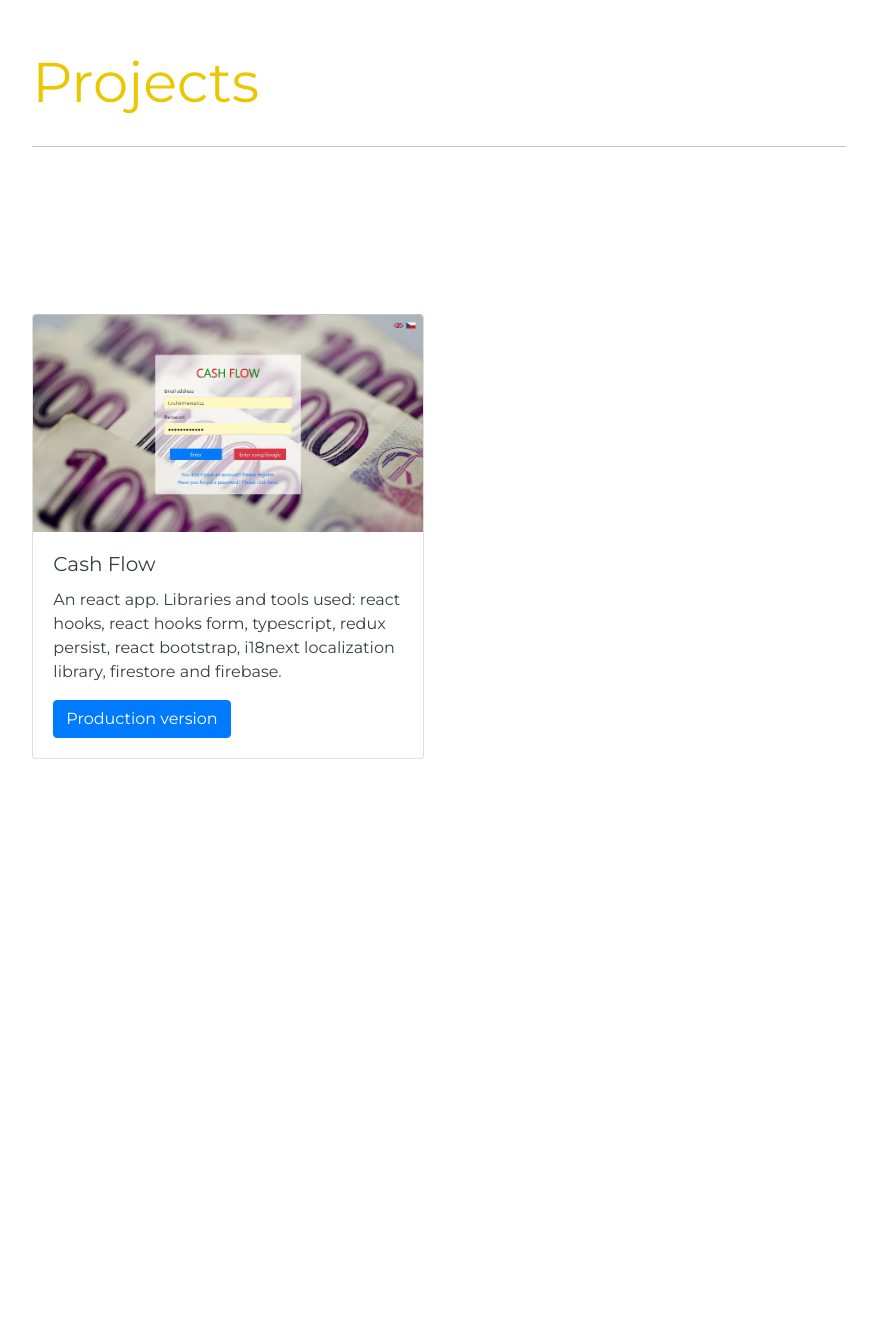
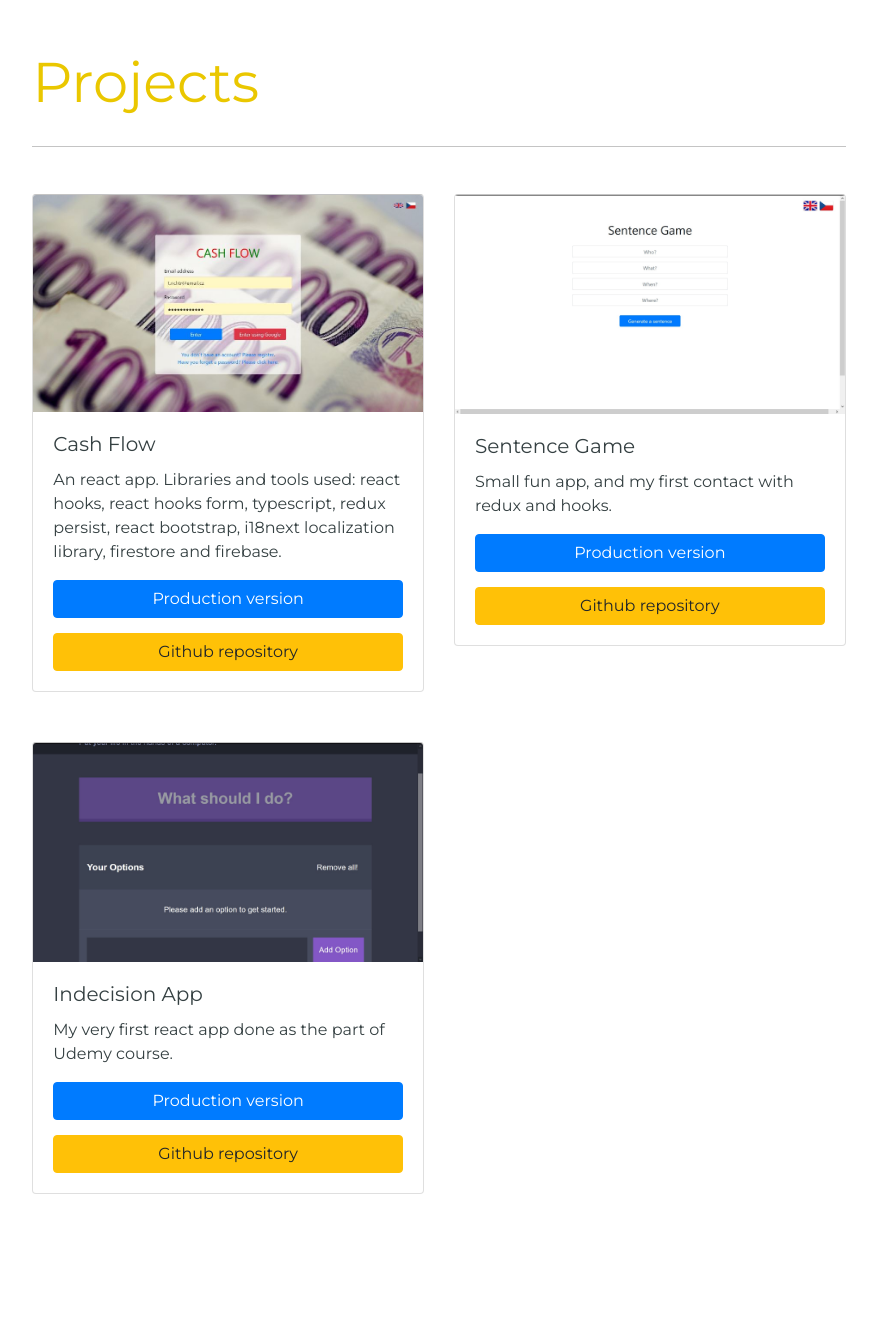
Before and after one commit to TomRichtr/my_personal_website, a Django app: page /projects/ in a window 1280 px wide. Shown: the part 56-1396 px from the top of the page, without its empty margins (201-1078 px from the left). Before the commit the page ends 815 px from the top, so only its background shows below. Run offline with Django 3.2, Linux system fonts and the light colour scheme; some libraries are stand-ins or nearby versions.

Commit message:
Projects part updated

```diff
--- a/templates/projects/projects.html
+++ b/templates/projects/projects.html
@@ -6,7 +6,7 @@
       <div class="container">
         <h1 class="page-title">Projects</h1>
         <h5 class="sub-title"></h5>
-        <div class="row projects-first-row">
+        <div class="row">
           <div class="col-sm-6">
             <div class="card" style="width: 100%">
               <img
@@ -24,15 +24,80 @@
                 <a
                   href="https://budget-app-react-8270b.web.app/"
                   class="btn btn-primary"
+                  style="margin-bottom: 15px; width: 100%"
+                  target="_blank"
                   >Production version</a
+                >
+                <a
+                  href="https://github.com/TomRichtr/cash-flow_app_react"
+                  class="btn btn-warning"
+                  style="width: 100%"
+                  target="_blank"
+                  >Github repository</a
                 >
               </div>
             </div>
           </div>
-          <div class="col-sm-6"></div>
+          <div class="col-sm-6">
+            <div class="card" style="width: 100%">
+              <img
+                src="{% static 'pictures\sentenceapp.jpg' %}"
+                class="card-img-top"
+                alt="..."
+              />
+              <div class="card-body">
+                <h5 class="card-title">Sentence Game</h5>
+                <p class="card-text">
+                  Small fun app, and my first contact with redux and hooks.
+                </p>
+                <a
+                  href="https://sentence-game-ee154.web.app/"
+                  class="btn btn-primary"
+                  style="margin-bottom: 15px; width: 100%"
+                  target="_blank"
+                  >Production version</a
+                >
+                <a
+                  href="https://github.com/TomRichtr/sentence-game-react"
+                  class="btn btn-warning"
+                  style="width: 100%"
+                  target="_blank"
+                  >Github repository</a
+                >
+              </div>
+            </div>
+          </div>
         </div>
         <div class="row">
-          <div class="col-sm-6"></div>
+          <div class="col-sm-6">
+            <div class="card" style="width: 100%">
+              <img
+                src="{% static 'pictures\indecisionapp.jpg' %}"
+                class="card-img-top"
+                alt="..."
+              />
+              <div class="card-body">
+                <h5 class="card-title">Indecision App</h5>
+                <p class="card-text">
+                  My very first react app done as the part of Udemy course.
+                </p>
+                <a
+                  href="https://indecision-app-c7024.web.app/"
+                  class="btn btn-primary"
+                  style="margin-bottom: 15px; width: 100%"
+                  target="_blank"
+                  >Production version</a
+                >
+                <a
+                  href="https://github.com/TomRichtr/indecision-app-react"
+                  class="btn btn-warning"
+                  style="width: 100%"
+                  target="_blank"
+                  >Github repository</a
+                >
+              </div>
+            </div>
+          </div>
           <div class="col-sm-6"></div>
         </div>
       </div>
```
Also changed, not shown: static/pictures/indecisionapp.jpg (added), static/pictures/sentenceapp.jpg (added).
